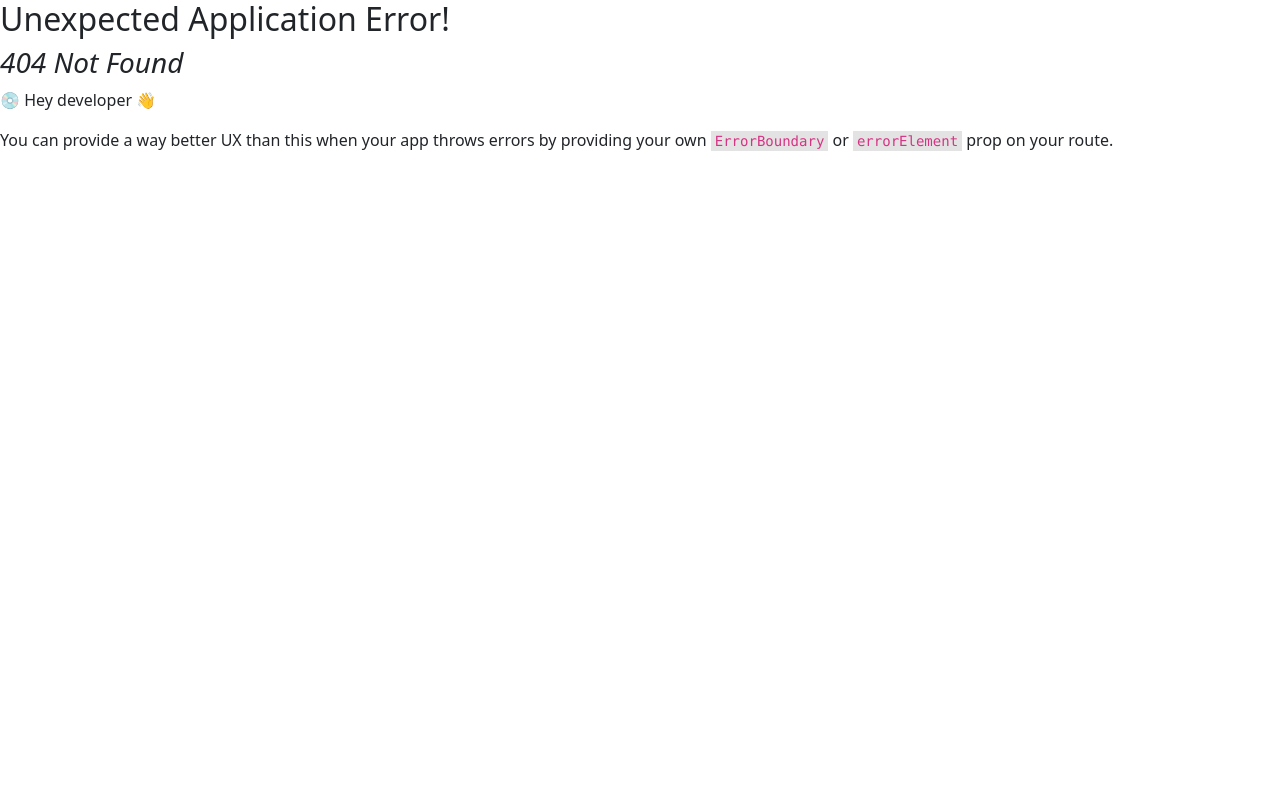
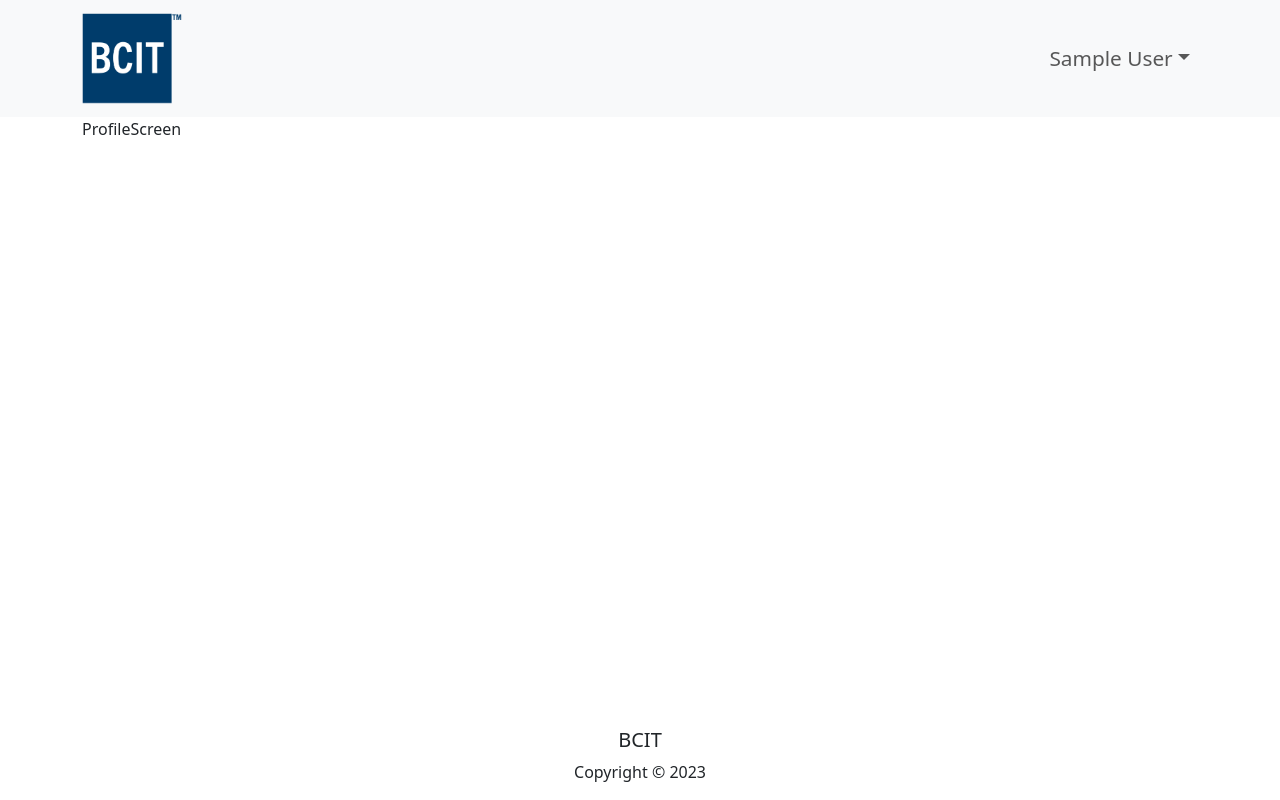
Before and after one commit to zengks/eLearning-marking, a React (Create React App) app in the folder frontend/: page /profile in a window 1280 px wide. Before the commit this address had no page. Built offline with nearby package versions, Linux system fonts and the light colour scheme; sample sign-in values are in the browser's storage.

Commit message:
added protection to user profile page and ability to log out of current user

```diff
--- a/frontend/src/components/Header.jsx
+++ b/frontend/src/components/Header.jsx
@@ -1,4 +1,4 @@
-import { Navbar, Nav, Container } from "react-bootstrap"
+import { Navbar, Nav, Container, NavDropdown } from "react-bootstrap"
 import { LinkContainer } from "react-router-bootstrap"
 import {
   FaSignInAlt,
@@ -6,13 +6,35 @@ import {
   FaUserPlus,
   FaUserAlt,
 } from "react-icons/fa"
-import { useSelector } from "react-redux"
+import { useSelector, useDispatch } from "react-redux"
+import { useNavigate } from "react-router-dom"
+import { toast } from "react-toastify"
 
 import bcitLogo from "../assets/bcitLogo.png"
+import { useLogoutMutation } from "../reducers/auth/userSlice"
+import { logout } from "../reducers/auth/authSlice"
+
 import "../styles/header.css"
 
 const Header = () => {
   const { userInfo } = useSelector((state) => state.auth)
+
+  const dispatch = useDispatch()
+  const navigate = useNavigate()
+
+  const [logoutUser] = useLogoutMutation()
+
+  const handleLogout = async () => {
+    try {
+      await logoutUser().unwrap()
+      dispatch(logout())
+      navigate("/")
+      toast.success("Logged out successfully!")
+    } catch (error) {
+      console.log(error)
+      toast.error("Failed to log out, please try again!")
+    }
+  }
 
   return (
     <header>
@@ -28,18 +50,20 @@ const Header = () => {
             <Nav className="ms-auto">
               {userInfo ? (
                 <>
-                  <LinkContainer to="/profile">
-                    <Nav.Link>
-                      <FaUserAlt />
-                      Profile
-                    </Nav.Link>
-                  </LinkContainer>
-                  <LinkContainer to="/logout">
-                    <Nav.Link>
+                  <NavDropdown
+                    title={`${userInfo.firstName} ${userInfo.lastName}`}
+                  >
+                    <LinkContainer to="/profile">
+                      <NavDropdown.Item>
+                        <FaUserAlt />
+                        Profile
+                      </NavDropdown.Item>
+                    </LinkContainer>
+                    <NavDropdown.Item onClick={handleLogout}>
                       <FaSignOutAlt />
                       Log Out
-                    </Nav.Link>
-                  </LinkContainer>
+                    </NavDropdown.Item>
+                  </NavDropdown>
                 </>
               ) : (
                 <>
--- /dev/null
+++ b/frontend/src/components/ProtectRoute.jsx
@@ -0,0 +1,10 @@
+import { useSelector } from "react-redux"
+import { Outlet, Navigate } from "react-router-dom"
+
+const ProtectRoute = () => {
+  const { userInfo } = useSelector((state) => state.auth)
+
+  return userInfo ? <Outlet /> : <Navigate to="/" replace="true" />
+}
+
+export default ProtectRoute
--- a/frontend/src/index.js
+++ b/frontend/src/index.js
@@ -12,8 +12,10 @@ import {
 import store from './store.js';
 import LoginScreen from './screens/LoginScreen';
 import RegisterScreen from './screens/RegisterScreen';
+import ProfileScreen from './screens/ProfileScreen';
 
 import 'bootstrap/dist/css/bootstrap.css';
+import ProtectRoute from './components/ProtectRoute';
 
 const router = createBrowserRouter(
   createRoutesFromElements(
@@ -21,6 +23,9 @@ const router = createBrowserRouter(
       <Route index={true} path="/" element={<LoginScreen />} />
       <Route path='/login' element={<LoginScreen />} />
       <Route path='/register' element={<RegisterScreen />} />
+      <Route path="" element={<ProtectRoute />}>
+        <Route path='/profile' element={<ProfileScreen />} />
+      </Route>
     </Route>
   )
 )
--- a/frontend/src/reducers/auth/userSlice.js
+++ b/frontend/src/reducers/auth/userSlice.js
@@ -22,7 +22,15 @@ export const userSlice = splitApi.injectEndpoints({
                 }
             }
         }),
+        logout: build.mutation({
+            query() {
+                return {
+                    url: `${BASE_URL}/logout`,
+                    method: 'POST',
+                }
+            }
+        })
     })
 })
 
-export const { useRegisterMutation, useLoginMutation } = userSlice;
+export const { useRegisterMutation, useLoginMutation, useLogoutMutation } = userSlice;
```
